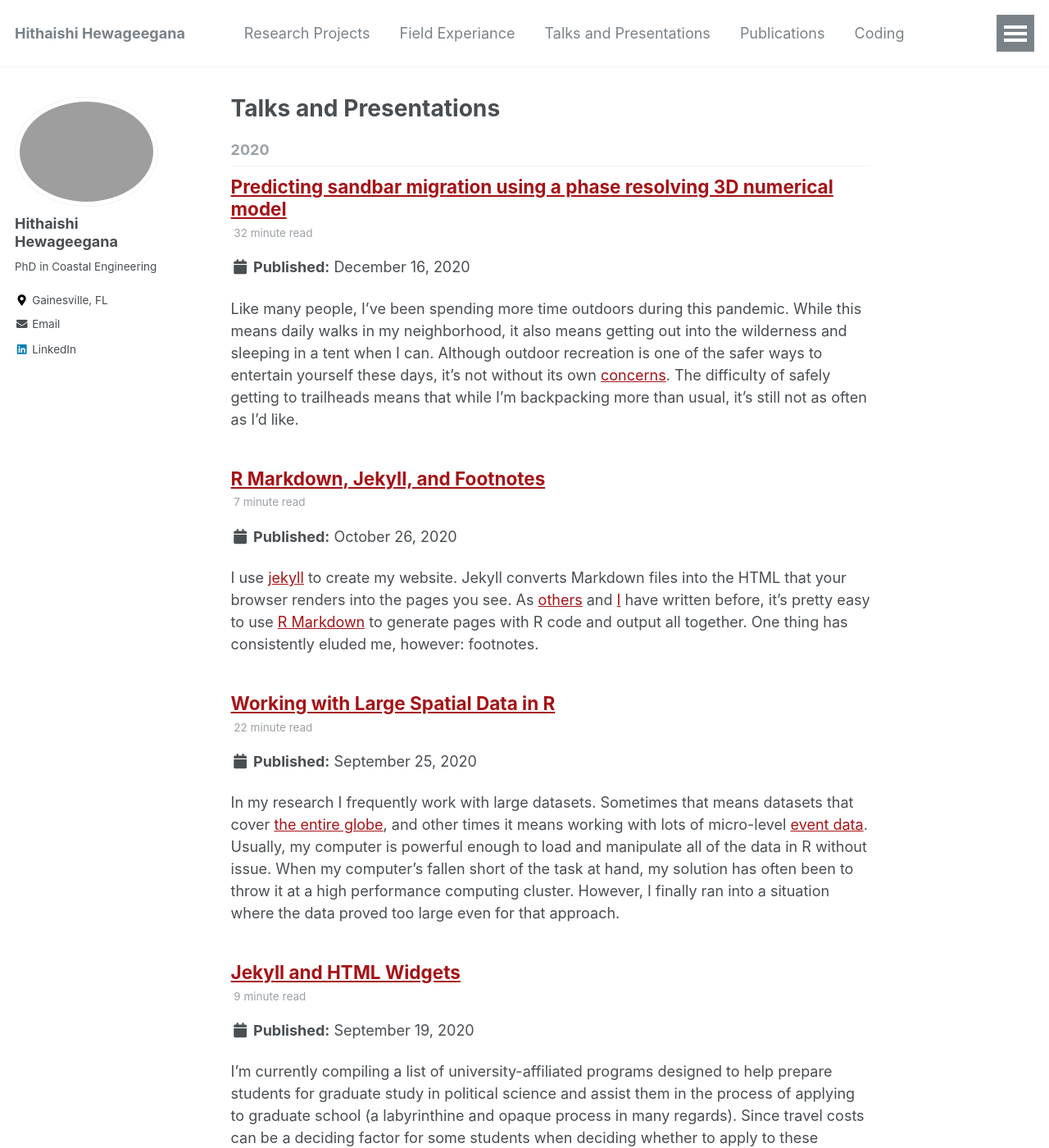
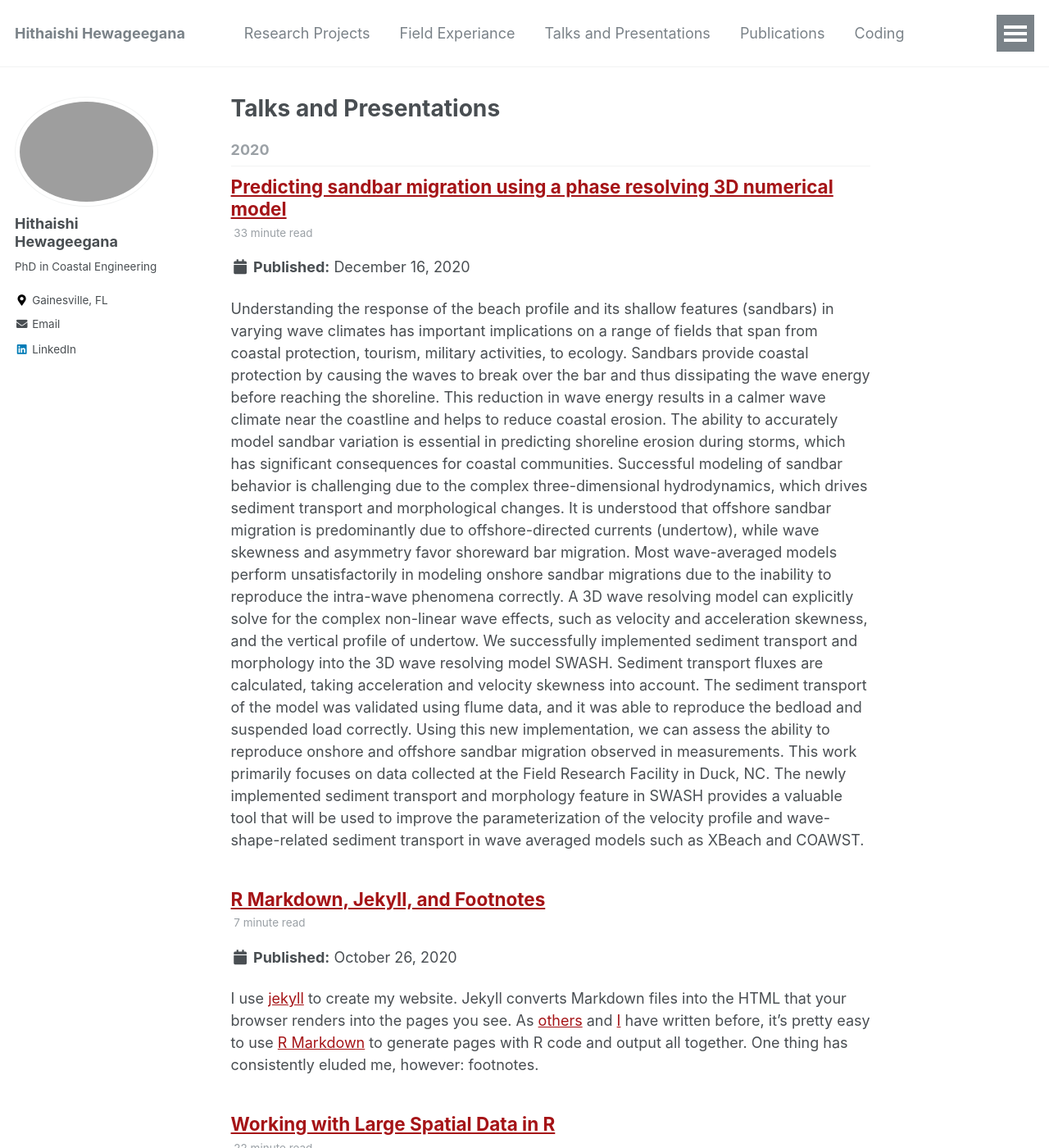
Before and after one commit to Hithaishi-H/Hithaishi, a Jekyll site: the page built from _pages/posts.html, in a window 1280 px wide and 1400 px high. Shown: the whole window at 82% size. Built offline with Jekyll 4.4.1, drawn with Linux system fonts in a browser that asks for light colours.

Commit message:
Update 2020-12-16-AGU_2020.md

```diff
--- a/_posts/2020-12-16-AGU_2020.md
+++ b/_posts/2020-12-16-AGU_2020.md
@@ -13,13 +13,10 @@ toc: true
 
 ---
 
-Like many people, I’ve been spending more time outdoors during this pandemic.
-While this means daily walks in my neighborhood, it also means getting out into
-the wilderness and sleeping in a tent when I can. Although outdoor recreation
-is one of the safer ways to entertain yourself these days, it’s not without its
-own [concerns](https://www.recreateresponsibly.org/home). The difficulty of
-safely getting to trailheads means that while I’m backpacking more than usual,
-it’s still not as often as I’d like.
+Understanding the response of the beach profile and its shallow features (sandbars) in varying wave climates has important implications on a range of fields that span from coastal protection, tourism, military activities, to ecology. Sandbars provide coastal protection by causing the waves to break over the bar and thus dissipating the wave energy before reaching the shoreline. This reduction in wave energy results in a calmer wave climate near the coastline and helps to reduce coastal erosion. The ability to accurately model sandbar variation is essential in predicting shoreline erosion during storms, which has significant consequences for coastal communities. Successful modeling of sandbar behavior is challenging due to the complex three-dimensional hydrodynamics, which drives sediment transport and morphological changes.
+It is understood that offshore sandbar migration is predominantly due to offshore-directed currents (undertow), while wave skewness and asymmetry favor shoreward bar migration. Most wave-averaged models perform unsatisfactorily in modeling onshore sandbar migrations due to the inability to reproduce the intra-wave phenomena correctly.  A 3D wave resolving model can explicitly solve for the complex non-linear wave effects, such as velocity and acceleration skewness, and the vertical profile of undertow.
+We successfully implemented sediment transport and morphology into the 3D wave resolving model SWASH. Sediment transport fluxes are calculated, taking acceleration and velocity skewness into account. The sediment transport of the model was validated using flume data, and it was able to reproduce the bedload and suspended load correctly. Using this new implementation, we can assess the ability to reproduce onshore and offshore sandbar migration observed in measurements. This work primarily focuses on data collected at the Field Research Facility in Duck, NC. The newly implemented sediment transport and morphology feature in SWASH provides a valuable tool that will be used to improve the parameterization of the velocity profile and wave-shape-related sediment transport in wave averaged models such as XBeach and COAWST.
+
 
 <!--more-->
 
```
